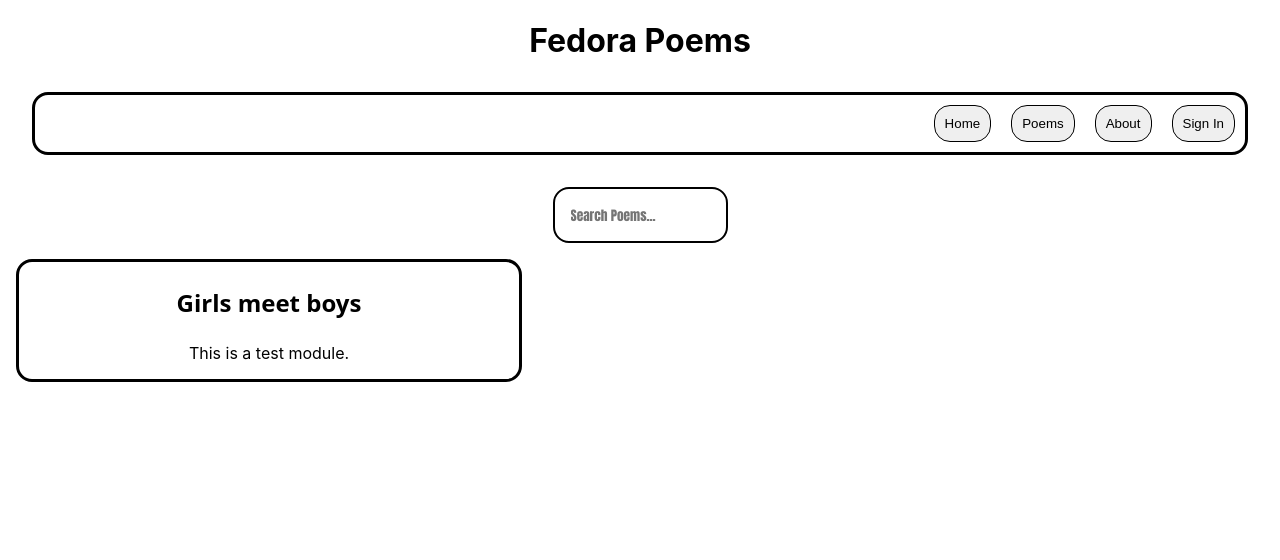
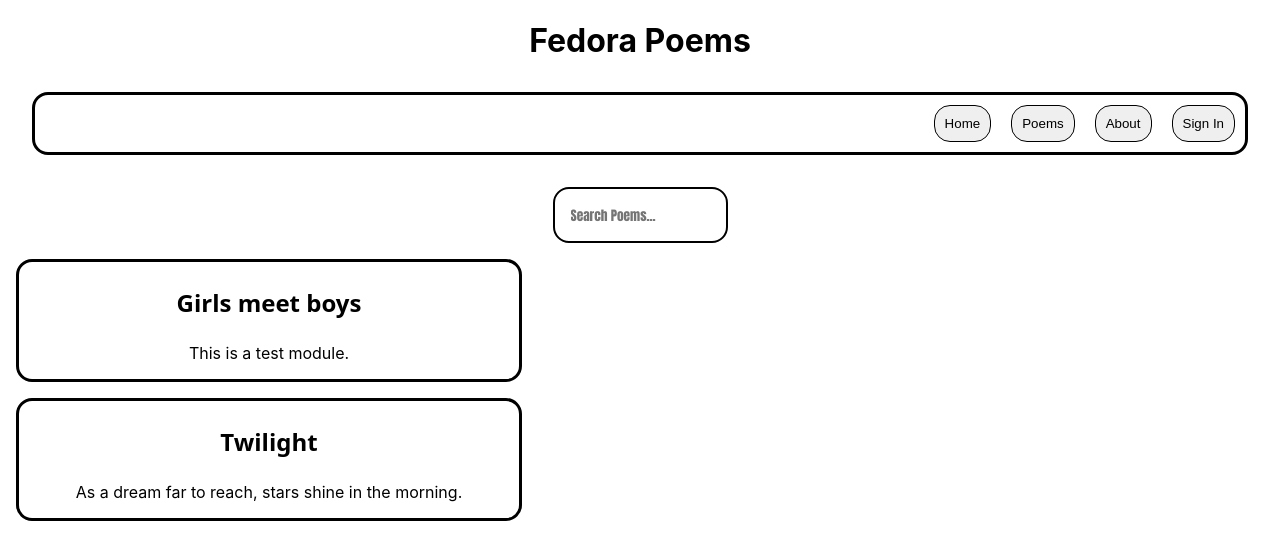
Before and after one commit to SmartFavour/Fedora-Poems, a React (Create React App) app in the folder Poetry/fedopoems/: page / in a window 1280 px wide. Shown: the top 560 px of the page. Built offline with nearby package versions, Linux system fonts and the light colour scheme.

Commit message:
more poems added

```diff
--- a/Poetry/fedopoems/src/Home.js
+++ b/Poetry/fedopoems/src/Home.js
@@ -6,6 +6,10 @@ function Home() {
     <div className="Home">
       <SearchBar />
       <PoemCard title="Girls meet boys" content="This is a test module." />
+      <PoemCard
+        title="Twilight"
+        content="As a dream far to reach, stars shine in the morning."
+      />
     </div>
   );
 }
```
Also changed, not shown: 1 other file (tests, documents, lock files or other folders).
